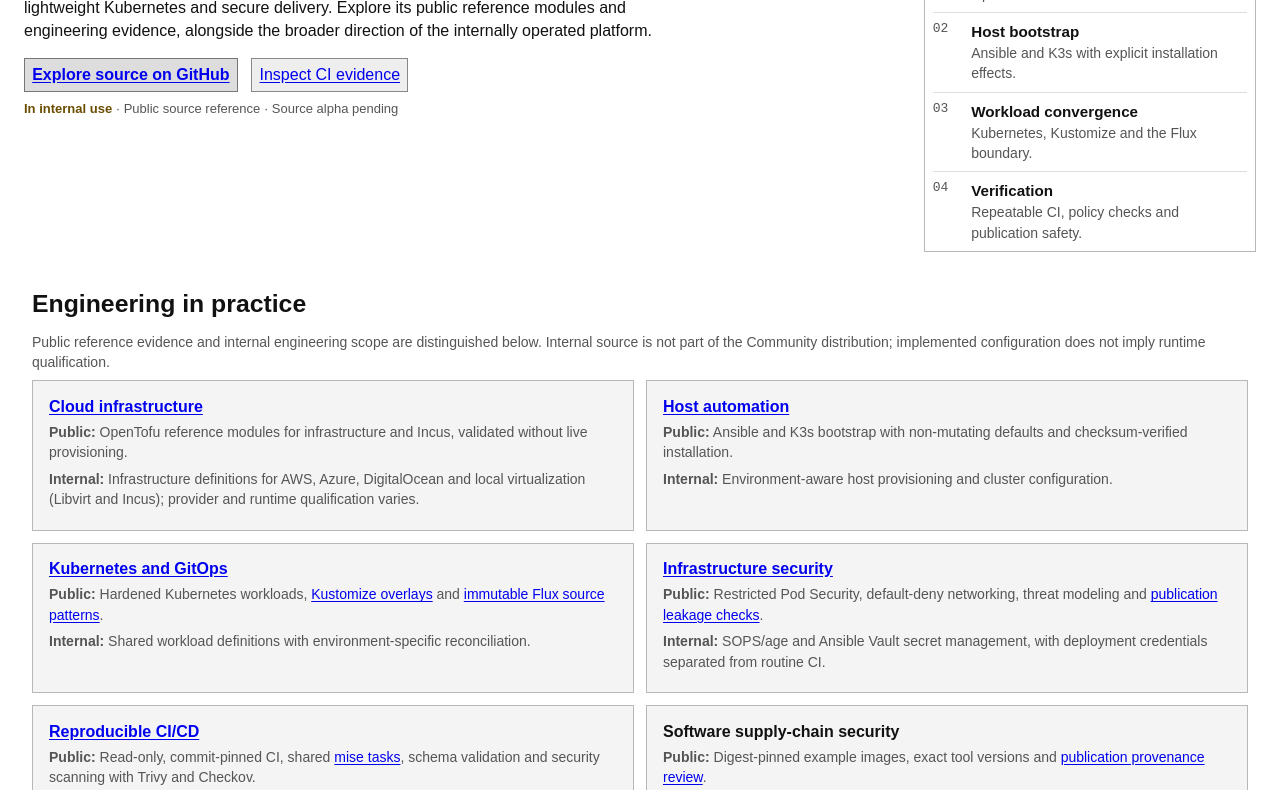
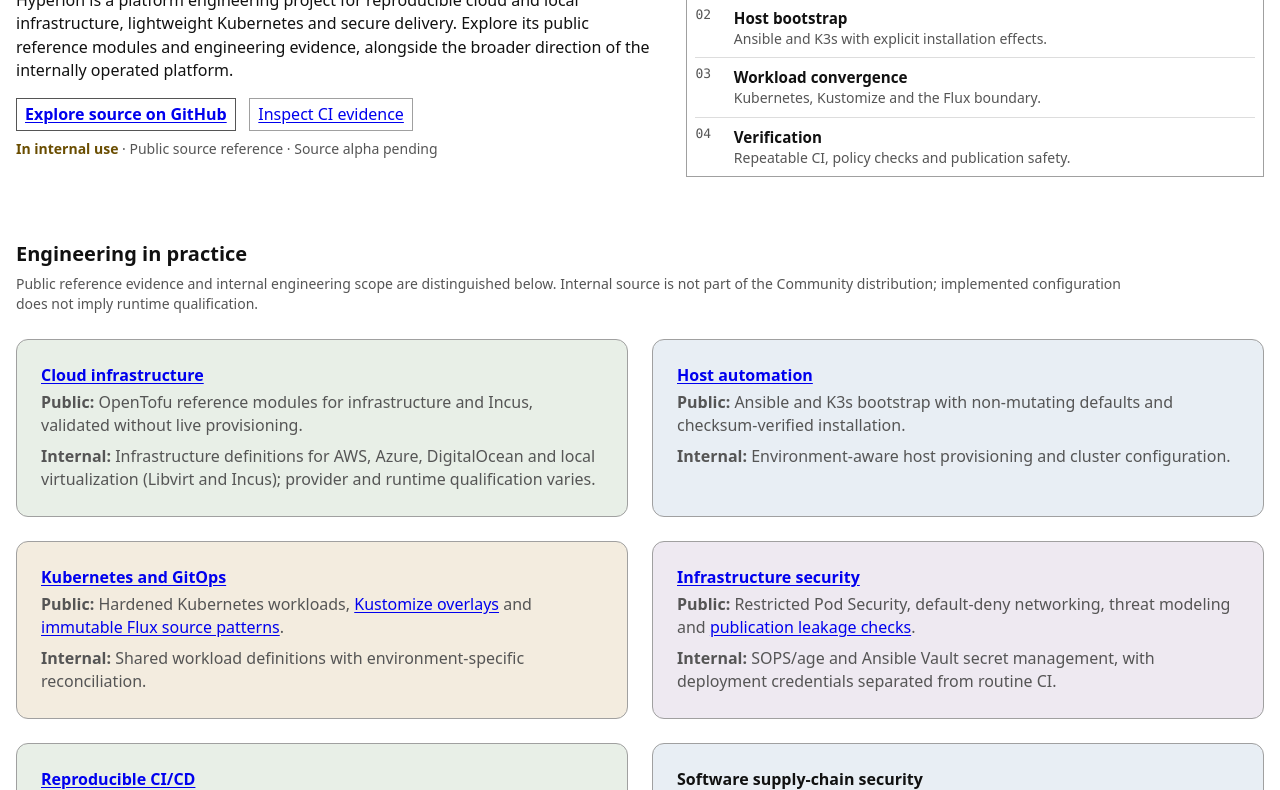
Before and after one commit to hackelia-micrantha/hyperion-community, a plain HTML site: page web/index.html in a window 1280 px wide. Shown: the part 173-963 px from the top of the page. Drawn offline with Linux system fonts and the light colour scheme.

Commit message:
style(web): align capability cards and typography with current Dubnium

```diff
--- a/web/index.html
+++ b/web/index.html
@@ -12,23 +12,24 @@
       --phyllotaxis-space-sm: .5rem;
       --phyllotaxis-space-md: 1rem;
       --phyllotaxis-space-lg: 1.5rem;
-      --phyllotaxis-gutter-page: clamp(.75rem, 2.5vw, 1.5rem);
-      --phyllotaxis-content-width-narrow: 42rem;
+      --phyllotaxis-gutter-page: 1rem;
+      --phyllotaxis-content-width-narrow: 46rem;
       --phyllotaxis-content-width-wide: 82rem;
-      --phyllotaxis-font-body: Arial, Helvetica, sans-serif;
-      --phyllotaxis-font-mono: "Courier New", Courier, monospace;
+      --phyllotaxis-font-body: system-ui, -apple-system, BlinkMacSystemFont, "Segoe UI", sans-serif;
+      --phyllotaxis-font-mono: ui-monospace, SFMono-Regular, Menlo, Consolas, monospace;
       --phyllotaxis-color-canvas: #fff;
-      --phyllotaxis-color-surface: #f4f4f4;
+      --phyllotaxis-color-surface: #f5f5f5;
       --phyllotaxis-color-text: #111;
       --phyllotaxis-color-text-muted: #555;
-      --phyllotaxis-color-border: #b8b8b8;
+      --phyllotaxis-color-border: #a0a0a0;
       --phyllotaxis-color-link: #0000ee;
       --phyllotaxis-color-link-visited: #551a8b;
-      --phyllotaxis-color-focus: #c45500;
-      --phyllotaxis-color-selection: #ffef9c;
-      --surface-a: #e9f0e7;
-      --surface-b: #e8eef3;
-      --surface-c: #f1eadc;
+      --phyllotaxis-color-focus: #111111;
+      --phyllotaxis-color-selection: #cfe3ff;
+      --surface-a: #e8efe7;
+      --surface-b: #e8eef4;
+      --surface-c: #f3ecdf;
+      --surface-d: #eee9f1;
     }
     * { box-sizing: border-box; }
     body { margin: 0; background: var(--phyllotaxis-color-canvas); color: var(--phyllotaxis-color-text); font: 1rem/1.45 var(--phyllotaxis-font-body); }
@@ -39,64 +40,69 @@
     a:focus-visible { outline: 3px solid var(--phyllotaxis-color-focus); outline-offset: 2px; }
     code { font-family: var(--phyllotaxis-font-mono); font-size: .95em; }
     h1, h2, h3, p { margin-top: 0; }
-    h1 { font-size: clamp(1.65rem, 4vw, 2.35rem); line-height: 1.08; letter-spacing: -.02em; margin-bottom: .5rem; }
+    h1 { font-size: 1.75rem; line-height: 1.15; letter-spacing: -.02em; margin-bottom: .5rem; }
     .page { width: min(var(--phyllotaxis-content-width-wide), calc(100% - 2 * var(--phyllotaxis-gutter-page))); margin-inline: auto; }
-    .topbar { display: flex; align-items: baseline; justify-content: space-between; gap: 1rem; padding-block: .6rem; }
+    .topbar { display: flex; align-items: center; justify-content: space-between; gap: 1rem; padding-block: .5rem; }
     .brand, .brand:visited { color: var(--phyllotaxis-color-text); font-size: 1.35rem; font-weight: 700; text-decoration: none; }
-    .mark { font: 700 .8rem var(--phyllotaxis-font-mono); margin-right: .5rem; }
+    .mark { display: inline-block; min-width: 2.5rem; padding: .25rem; border: 1px solid var(--phyllotaxis-color-border); font: 700 1rem/1 var(--phyllotaxis-font-mono); text-align: center; margin-right: .5rem; }
     .nav, .actions, .footer-links { display: flex; flex-wrap: wrap; gap: .4rem .85rem; }
     .nav { justify-content: flex-end; font-size: .875rem; }
-    .hero { padding: 1.5rem 0 1rem; display: grid; grid-template-columns: minmax(0, 1.45fr) minmax(18rem, .55fr); gap: 1.5rem; align-items: start; }
-    .eyebrow { color: var(--phyllotaxis-color-text-muted); font-size: .8125rem; font-weight: 700; text-transform: lowercase; margin-bottom: .25rem; }
+    .hero { padding: 2rem 0; display: grid; grid-template-columns: minmax(0, 1.05fr) minmax(0, .95fr); gap: 2rem; align-items: center; }
+    .eyebrow { color: var(--phyllotaxis-color-text-muted); font-size: .875rem; font-weight: 700; text-transform: lowercase; margin-bottom: .25rem; }
     .lead { max-width: var(--phyllotaxis-content-width-narrow); margin-bottom: .5rem; }
     .actions { margin-top: 1rem; }
-    .action { display: inline-block; padding: .25rem .45rem; border: 1px solid #888; background: #eee; }
-    .action.primary { background: #ddd; border-color: #777; font-weight: 700; }
-    .action:hover { background: var(--surface-c); }
-    .maturity { margin: .5rem 0 0; color: var(--phyllotaxis-color-text-muted); font-size: .8125rem; }
+    .action { display: inline-block; padding: .25rem .5rem; border: 1px solid var(--phyllotaxis-color-border); border-radius: 0; background: var(--phyllotaxis-color-canvas); }
+    .action.primary { border-color: var(--phyllotaxis-color-text-muted); font-weight: 700; }
+    .action:hover { border-color: currentColor; }
+    .maturity { margin: .5rem 0 0; color: var(--phyllotaxis-color-text-muted); font-size: .875rem; }
     .maturity strong { color: #6a4d00; }
-    .model { border: 1px solid var(--phyllotaxis-color-border); }
-    .model-label { margin: 0; padding: .35rem .5rem; background: #e8e8e8; border-bottom: 1px solid var(--phyllotaxis-color-border); font-size: .8125rem; font-weight: 700; }
+    .model { min-width: 0; border: 1px solid var(--phyllotaxis-color-border); }
+    .model-label { margin: 0; padding: .35rem .5rem; background: var(--phyllotaxis-color-canvas); border-bottom: 1px solid var(--phyllotaxis-color-border); color: var(--phyllotaxis-color-text-muted); font: 700 .875rem/1.4 var(--phyllotaxis-font-mono); text-transform: uppercase; }
     .model-list { list-style: none; margin: 0; padding: 0 .5rem; }
     .model-list li { display: grid; grid-template-columns: 2rem 1fr; gap: .4rem; padding: .5rem 0; border-top: 1px solid #ddd; }
     .model-list li:first-child { border-top: 0; }
     .model-num { font: .8125rem var(--phyllotaxis-font-mono); color: var(--phyllotaxis-color-text-muted); }
     .model-list strong { display: block; font-size: .95rem; }
     .model-list small { display: block; font-size: .875rem; color: var(--phyllotaxis-color-text-muted); }
-    section { padding-block: 1rem; }
-    .section-title { font-size: clamp(1.35rem, 2.4vw, 1.55rem); line-height: 1.15; margin: 0 0 .5rem; padding: .35rem .5rem; }
-    .section-intro { margin: 0 .5rem .5rem; color: var(--phyllotaxis-color-text-muted); font-size: .875rem; }
-    .grid { display: grid; grid-template-columns: repeat(2, minmax(0, 1fr)); }
-    .card { min-width: 0; padding: .65rem .75rem; transition: background-color 120ms ease-out; }
-    #implementation .grid { gap: .75rem; padding-inline: .5rem; }
+    section { padding-block: 2rem; }
+    .section-title { font-size: 1.25rem; line-height: 1.25; margin: 0 0 .5rem; }
+    .section-intro { max-width: 70rem; margin: .25rem 0 1.5rem; color: var(--phyllotaxis-color-text-muted); font-size: .875rem; }
+    .grid { display: grid; grid-template-columns: repeat(2, minmax(0, 1fr)); gap: 1.5rem; }
+    .card { min-width: 0; }
     #implementation .card {
-      padding: .85rem 1rem;
+      padding: 1.5rem;
       border: 1px solid var(--phyllotaxis-color-border);
-      border-radius: 0;
-      background: var(--phyllotaxis-color-surface);
+      border-radius: 12px;
+      background: var(--surface-a);
     }
+    #implementation .card:nth-child(4n + 2) { background: var(--surface-b); }
+    #implementation .card:nth-child(4n + 3) { background: var(--surface-c); }
+    #implementation .card:nth-child(4n) { background: var(--surface-d); }
     #implementation .card:focus-within { border-color: var(--phyllotaxis-color-focus); }
     .card h3 { font-size: 1rem; margin: 0 0 .25rem; }
-    .card p, .card ul { margin: 0 0 .4rem; color: var(--phyllotaxis-color-text-muted); font-size: .875rem; }
-    .card ul { padding-left: 1.15rem; }
-    @media (hover: hover) {
-      #implementation .card:nth-child(3n+1):hover, .card:nth-child(3n+1):hover { background: var(--surface-a); }
-      #implementation .card:nth-child(3n+2):hover, .card:nth-child(3n+2):hover { background: var(--surface-b); }
-      #implementation .card:nth-child(3n):hover, .card:nth-child(3n):hover { background: var(--surface-c); }
-    }
-    .list { display: grid; gap: .5rem; padding-inline: .75rem; color: var(--phyllotaxis-color-text-muted); font-size: .875rem; }
+    .card p { margin: 0 0 .4rem; color: var(--phyllotaxis-color-text-muted); font-size: .875rem; }
+    #implementation .card p { font-size: 1rem; margin-bottom: .5rem; }
+    #implementation .card p:last-child { margin-bottom: 0; }
+    #roadmap .card { padding-top: 1rem; border-top: 2px solid var(--phyllotaxis-color-border); }
+    #roadmap .card:first-child { border-top-color: #315e46; }
+    #roadmap .card h3 { font-size: 1.25rem; line-height: 1.25; }
+    .list { display: grid; gap: .5rem; color: var(--phyllotaxis-color-text-muted); font-size: .875rem; }
     .list p { margin: 0; }
     .list strong { color: var(--phyllotaxis-color-text); }
-    .status-callout { margin: .5rem .5rem 0; padding: .6rem .75rem; border: 1px solid #8b6d00; background: #fff8d6; color: #443600; font-size: .875rem; }
+    .status-callout { margin: 1.5rem 0 0; padding: .5rem 1rem; border-left: 3px solid #8b6d00; background: var(--phyllotaxis-color-canvas); color: #443600; font-size: .875rem; }
     .status-callout p { margin: 0; }
-    footer { display: flex; justify-content: space-between; align-items: baseline; gap: 1rem; padding-block: 1rem; margin-top: 1rem; color: var(--phyllotaxis-color-text-muted); font-size: .8125rem; }
+    footer { display: flex; justify-content: space-between; align-items: baseline; gap: 1rem; padding-block: 1rem; margin-top: 1rem; color: var(--phyllotaxis-color-text-muted); font-size: .875rem; }
     @media (max-width: 760px) {
       .topbar, footer { align-items: flex-start; flex-direction: column; }
       .nav { justify-content: flex-start; }
       .hero, .grid { grid-template-columns: minmax(0, 1fr); }
+      .model { max-width: 32rem; margin-inline: auto; width: 100%; }
     }
-    @media (prefers-reduced-motion: reduce) { .card { transition: none; } }
-    @media (forced-colors: active) { .action, .model, .status-callout, #implementation .card { border: 1px solid CanvasText; } }
+    @media (forced-colors: active) {
+      .action, .mark, .model, #implementation .card { border: 1px solid CanvasText; }
+      #roadmap .card, #roadmap .card:first-child, .model-label, .model-list li { border-top-color: CanvasText; }
+      .status-callout { border-left-color: CanvasText; }
+    }
   </style>
 </head>
 <body>
```
